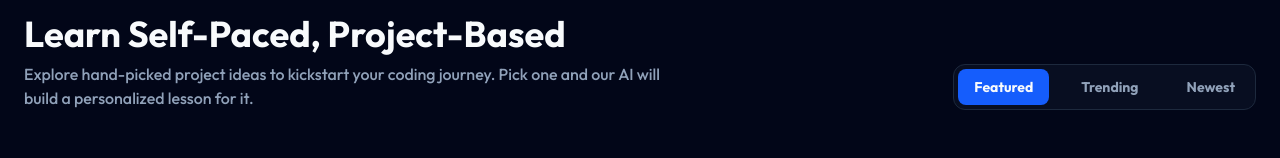
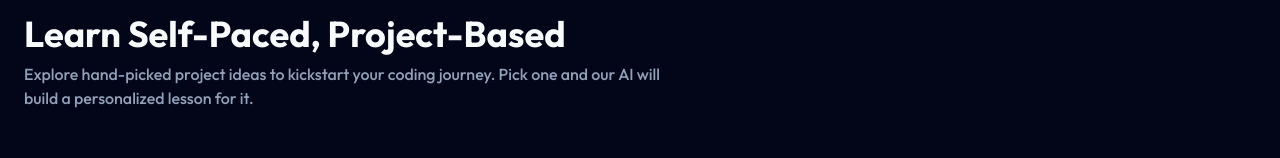
Before and after one commit to Jaeheek0319/CoChallenge, a React (Vite) app: page /school in a window 1280 px wide. Shown: the part 131-289 px from the top of the page. Built offline with nearby package versions, Linux system fonts and the light colour scheme; no server answers.

Commit message:
removed featured/trending button on school tab

```diff
--- a/src/pages/School.tsx
+++ b/src/pages/School.tsx
@@ -91,12 +91,6 @@ export function School() {
           </div>
           <h1 className="text-4xl font-bold mb-2">Learn Self-Paced, Project-Based</h1>
           <p className="text-slate-400 font-medium">Explore hand-picked project ideas to kickstart your coding journey. Pick one and our AI will build a personalized lesson for it.</p>
-        </div>
-
-        <div className="flex items-center gap-4 bg-slate-900/50 p-1 rounded-xl border border-slate-800">
-          <button className="px-4 py-2 bg-blue-600 rounded-lg text-sm font-bold">Featured</button>
-          <button className="px-4 py-2 hover:bg-slate-800 rounded-lg text-sm font-bold text-slate-400 transition-colors">Trending</button>
-          <button className="px-4 py-2 hover:bg-slate-800 rounded-lg text-sm font-bold text-slate-400 transition-colors">Newest</button>
         </div>
       </div>
 
--- a/vite.config.ts
+++ b/vite.config.ts
@@ -18,9 +18,17 @@ export default defineConfig(({mode}) => {
       },
     },
     server: {
+      host: '0.0.0.0',
+      port: 3000,
       // HMR is disabled in AI Studio via DISABLE_HMR env var.
       // Do not modify—file watching is disabled to prevent flickering during agent edits.
-      hmr: process.env.DISABLE_HMR !== 'true',
+      hmr: process.env.DISABLE_HMR !== 'true' ? {
+        host: 'localhost',
+      } : false,
+      watch: {
+        usePolling: true,
+        interval: 1000,
+      },
       proxy: {
         '/api': `http://localhost:${apiPort}`,
       },
```
